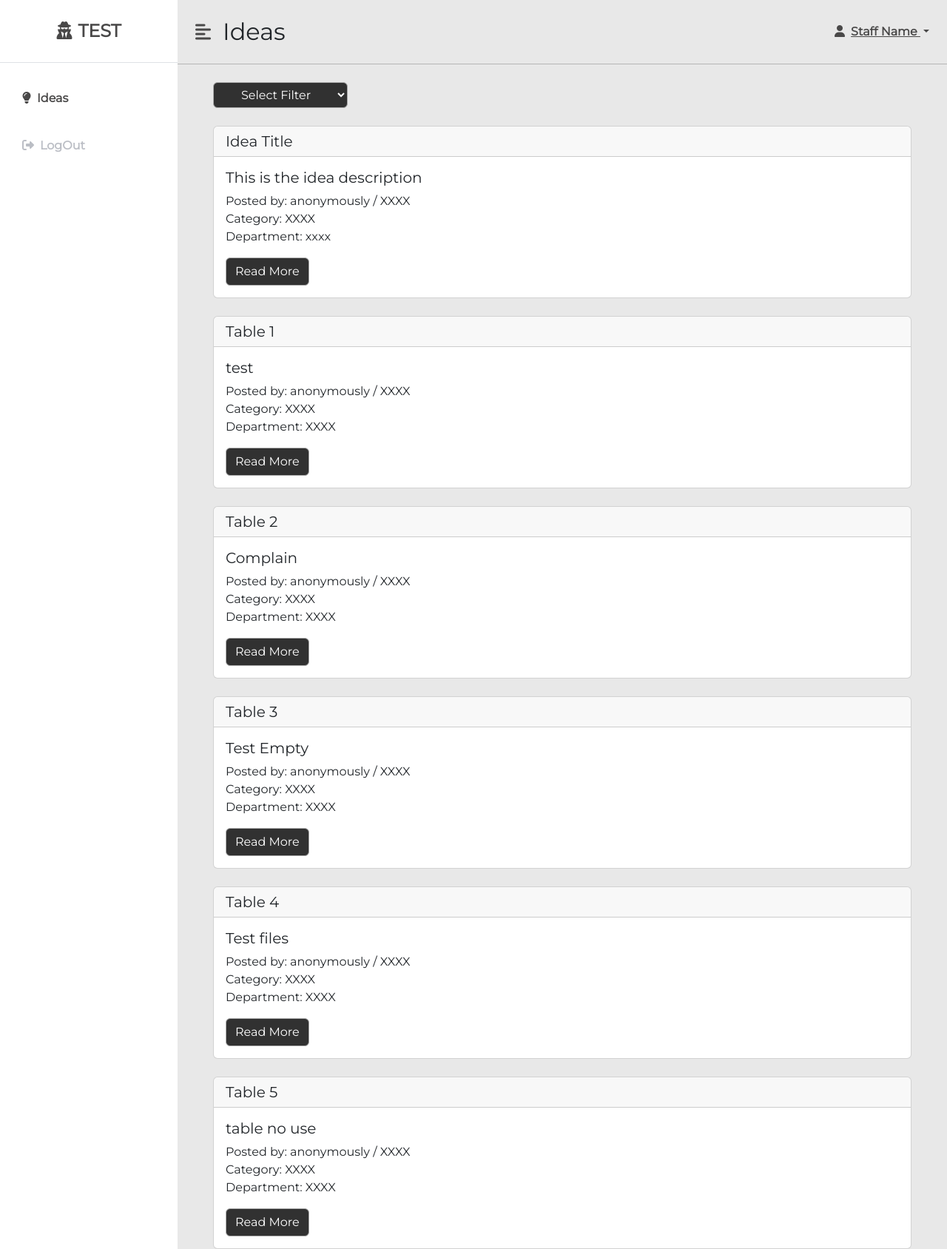
After one commit to J1N99/EAWD-Group-1, a PHP site: page /position/Staff/list-idea.php in a window 1280 px wide. The commit adds this page. Shown: the whole page at 74% size. Run offline with PHP 8.4, Linux system fonts and the light colour scheme; data comes from the database, SQL or seed files in the repository; some libraries are stand-ins or nearby versions.

Commit message:
updated idea list for staff

```diff
--- a/Code/position/QA-Manager/ideas.php
+++ b/Code/position/QA-Manager/ideas.php
@@ -162,7 +162,7 @@ include("../../includes/dbConnection.inc.php");
                                     $t_down=$row['sum(t_down)'];
                         ?>
                         <tr>
-                            <td><a href="listdetails.php?id=<?php echo $id?>"><?php echo $title?></td>
+                            <td><a href="../../listdetails.php?id=<?php echo $id?>"><?php echo $title?></td>
                             <td>
                                 <?php
                                     if ($t_up==null) {
--- /dev/null
+++ b/Code/position/Staff/list-idea.php
@@ -0,0 +1,157 @@
+<?php
+include("../../header.php");
+include("../../includes/dbConnection.inc.php");
+?>
+
+<link rel="stylesheet" href="../../style.css">
+
+    <div class="d-flex" id="wrapper">
+
+        <!--sidebar-->
+        <div class="bg-white" id="sidebar-wrapper">
+            <div class="sidebar-heading text-center py-4 primary-text fs-4 fw-bold text-uppercase border-bottom">
+                <i class="fas fa-user-secret me-2"></i>Test
+            </div>
+
+            <div class="list-group list-group-flush my-3">
+
+                <a href="#" class="list-group-item list-group-item-action second-text fw-bold active">
+                    <i class="fas fa-sharp fa-solid fa-lightbulb me-2"></i>Ideas
+                </a>
+
+                <a href="../login.html" class="list-group-item list-group-item-action second-text fw-bold">
+                    <i class="fas fa-sharp fa-regular fa-right-from-bracket me-2"></i>LogOut
+                </a>
+
+            </div>
+        </div>
+
+        <!--navbar header-->
+        <div id="page-content-wrapper">
+            <nav class="navbar navbar-expand-lg navbar-light bg-transparent py-4 px-4">
+                <div class="d-flex align-items-center">
+                    <i class="fas fa-align-left primary-text fs-4 me-3" id="menu-toggle"></i>
+                    <h2 class="fs-2 m-0">Ideas</h2>
+                </div>
+
+                <button class="navbar-toggler" type="button" data-bs-toggle="collapse"
+                    data-bs-target="#navbarSupportedContent" aria-controls="navbarSupportedContent"
+                    aria-expanded="false" aria-label="Toggle navigation">
+                    <span class="navbar-toggler-icon"></span>
+                </button>
+
+                <div class="collapse navbar-collapse" id="navbarSupportedContent">
+                    <ul class="navbar-nav ms-auto mb-2 mb-lg-0">
+                        <li class="nav-item dropdown">
+                            <a class="dropdown-toggle primary-text fw-bold" href="#" id="navbarDropdownMenuLink" role="button"
+                                data-bs-toggle="dropdown" aria-expanded="false">
+                                <i class="fas fa-user me-2"></i>Staff Name
+                            </a>
+                            <ul class="dropdown-menu" aria-labelledby="navbarDropdownMenuLink">
+                              <li><a class="dropdown-item" href="#">Profile</a></li>
+                              <li><a class="dropdown-item" href="#">Settings</a></li>
+                              <li><a class="dropdown-item" href="#">LogOut</a></li>
+                            </ul>
+                        </li>
+                    </ul>
+                </div>
+            </nav>
+
+            <!--Content-->
+
+            <?php
+                if (isset($_GET['view'])) {
+                    $sql = "SELECT idea.idea_id, idea.document_url,idea.submitDate,idea.title,idea.description,sum(t_up),sum(t_down) FROM idea
+                    LEFT JOIN likepost ON idea.idea_id= likepost.idea_id
+                    group by idea.idea_id ORDER BY views DESC";
+                } else if (isset($_GET['tup'])) {
+                    $sql = "SELECT idea.idea_id, idea.document_url,idea.submitDate,idea.title,idea.description,sum(t_up),sum(t_down) FROM idea
+                    LEFT JOIN likepost ON idea.idea_id= likepost.idea_id
+                    group by idea.idea_id ORDER BY t_up DESC";
+                } else if (isset($_GET['tdown'])) {
+                    $sql = "SELECT idea.idea_id, idea.document_url,idea.submitDate,idea.title,idea.description,sum(t_up),sum(t_down) FROM idea
+                    LEFT JOIN likepost ON idea.idea_id= likepost.idea_id
+                    group by idea.idea_id ORDER BY t_down DESC";
+                } else if (isset($_GET['idea'])) {
+                    $sql = "SELECT idea.idea_id, idea.document_url,idea.submitDate,idea.title,idea.description,sum(t_up),sum(t_down) FROM idea
+                    LEFT JOIN likepost ON idea.idea_id= likepost.idea_id
+                    group by idea.idea_id ORDER BY submitDate DESC";
+                } else if (isset($_GET["comment"])) {
+                    // pending comment
+                    $sql = "SELECT idea.idea_id, idea.document_url,idea.submitDate,idea.title,idea.description,sum(t_up),sum(t_down) FROM idea
+                    LEFT JOIN likepost ON idea.idea_id= likepost.idea_id
+                    LEFT JOIN comment ON idea.idea_id=comment.idea_id
+                    group by idea.idea_id ORDER BY comment.commentDate DESC";
+                }   else {
+                    $sql = "SELECT idea.idea_id, idea.document_url, idea.submitDate, idea.title, idea.description, sum(t_up),sum(t_down) FROM idea
+                    LEFT JOIN likepost ON idea.idea_id= likepost.idea_id
+                    group by idea.idea_id";
+                }
+                $result = mysqli_query($conn, $sql);
+                $resultCheck = mysqli_num_rows($result);
+            ?>
+
+            <select class="btn btn-secondary ms-5 mt-4 select" aria-label="Default select example"
+            onchange="this.options[this.selectedIndex].value && (window.location = this.options[this.selectedIndex].value);">
+                <option default>Select Filter</option>
+                <option value="list-idea.php?view=true">Most View</option>
+                <option value="list-idea.php?tup=true">Most Like</option>
+                <option value="list-idea.php?tup=false">Most Dislike</option>
+                <option value="list-idea.php?idea=true">Latest Ideas</option>
+                <option value="list-idea.php?comment=true">Latest Comment</option>
+            </select>
+
+            <div class="container-fluid px-5 mt-4">
+
+                <div class="card mt-4">
+                    <h5 class="card-header">Idea Title</h5>
+                    <div class="card-body">
+                        <h5 class="card-text">This is the idea description</h5>
+                        <p class="card-text fs-6">Posted by: anonymously / XXXX
+                            <br>Category: XXXX
+                            <br>Department: xxxx
+                        </p>
+                        <a href="#" class="btn btn-secondary">Read More</a>
+                    </div>
+                </div>
+
+                <?php
+                    if ($resultCheck > 0) {
+                        while ($row = mysqli_fetch_assoc($result)) {
+                            $id=$row['idea_id'];
+                            $url = $row['document_url'];
+                            $submitDate=$row['submitDate'];
+                            $title=$row['title'];
+                            $t_up=$row['sum(t_up)'];
+                            $t_down=$row['sum(t_down)'];
+                            $description=$row['description'];
+
+                ?>
+                <div class="card mt-4">
+                    <h5 class="card-header"><?php echo $title ?></h5>
+                    <div class="card-body">
+                        <h5 class="card-text"><?php echo $description ?></h5>
+                        <p class="card-text fs-6"><?php echo "Posted by: anonymously / XXXX "  ?>
+                            <br><?php echo "Category: XXXX" ?>
+                            <br><?php echo "Department: XXXX"?>
+                        </p>
+                        <a href="#" class="btn btn-secondary">Read More</a>
+                    </div>
+                </div>
+                <?php
+                        }
+                    }
+                ?>
+
+            </div>
+
+        </div>
+    </div>
+
+    <script src="https://cdn.jsdelivr.net/npm/bootstrap@5.3.0-alpha1/dist/js/bootstrap.bundle.min.js" integrity="sha384-w76AqPfDkMBDXo30jS1Sgez6pr3x5MlQ1ZAGC+nuZB+EYdgRZgiwxhTBTkF7CXvN" crossorigin="anonymous"></script>
+    <script src="../../script.js"></script>
+
+
+<?php
+include("../../footer.php");
+?>
```
Also changed, not shown: Code/position/Staff/dashboard.php (renamed from Code/position/Staff/dashboard.html, +30 -41 lines), Code/position/Staff/idea-detail.php (renamed from Code/position/Staff/idea-detail.html, +12 -18 lines).
